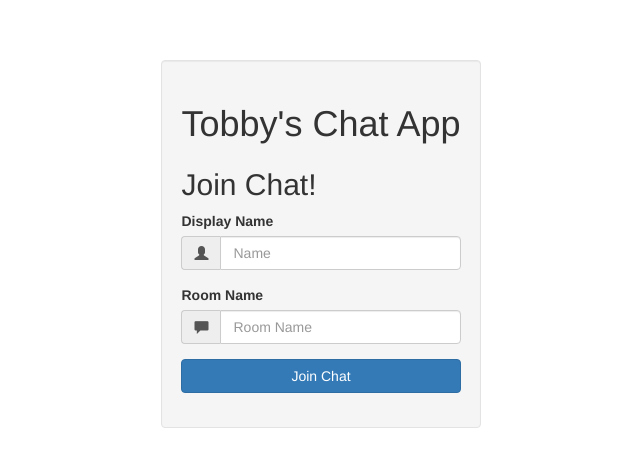
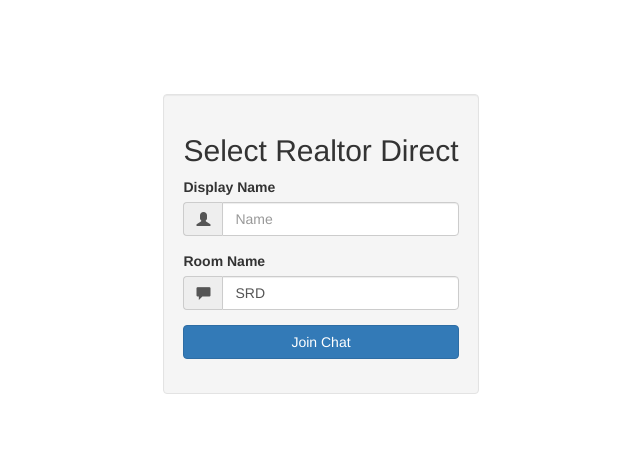
Before and after one commit to mike32716/socket-basics, a website: page public/index.html in a window 1280 px wide. Shown: the part 146-612 px from the top of the page, without its empty margins (321-961 px from the left). Drawn offline with Linux system fonts and the light colour scheme.

Commit message:
Changed title and heading to SRD.  Set value of Room to SRD

```diff
--- a/public/index.html
+++ b/public/index.html
@@ -2,7 +2,7 @@
 <html>
     <head>
         <meta charset="UTF-8">
-        <title>TobbyChat</title>
+        <title>SRD-Chat</title>
         <link rel="stylesheet" href="./css/bootstrap.min.css" />
         <link rel="stylesheet" href="./css/styles.css" />
         <meta name="viewport" content="width=device-width, initial-scale=1">
@@ -16,8 +16,8 @@
             <div class="row row-centered">
                 <div class="col-min col-max col-centered  well">
 
-                    <h1 class="text-center">Tobby's Chat App</h1>
-                    <h2>Join Chat!</h2>
+                    <h2 class="text-center">Select Realtor Direct</h2>
+                    <!-- <h2></h2> -->
 
                     <form action="/chat.html">
 
@@ -38,7 +38,7 @@
                                 <span class="input-group-addon">
                                     <i class="glyphicon glyphicon-comment"></i>
                                 </span>
-                                <input type="text" class="form-control" name="room" placeholder="Room Name" />
+                                <input type="text" class="form-control" name="room" placeholder="Room Name" value="SRD" />
                             </div>
                         </div>
 
```
Also changed, not shown: public/chat.html (+2 -2 lines).
